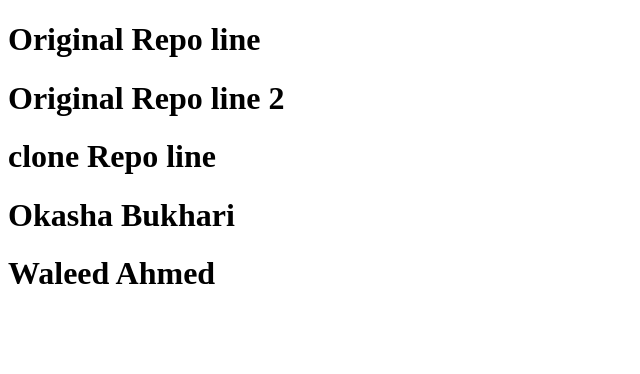
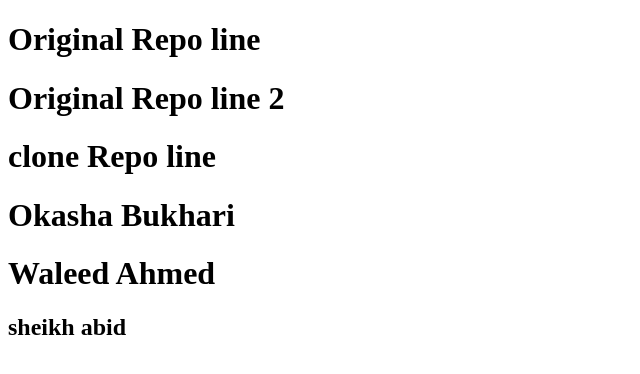
Before and after one commit to tasbeeljawed-aptech/github-9_8, a plain HTML site: page index.html in a window 1280 px wide. Shown: the whole page, without its empty margins (0-640 px from the left). Drawn offline with Linux system fonts and the light colour scheme.

Commit message:
initial cod

```diff
--- a/index.html
+++ b/index.html
@@ -11,5 +11,6 @@
     <h1>clone Repo line </h1>
     <h1>Okasha Bukhari</h1>
     <h1>Waleed Ahmed</h1>
+    <h2>sheikh abid</h2>
 </body>
 </html>
```
